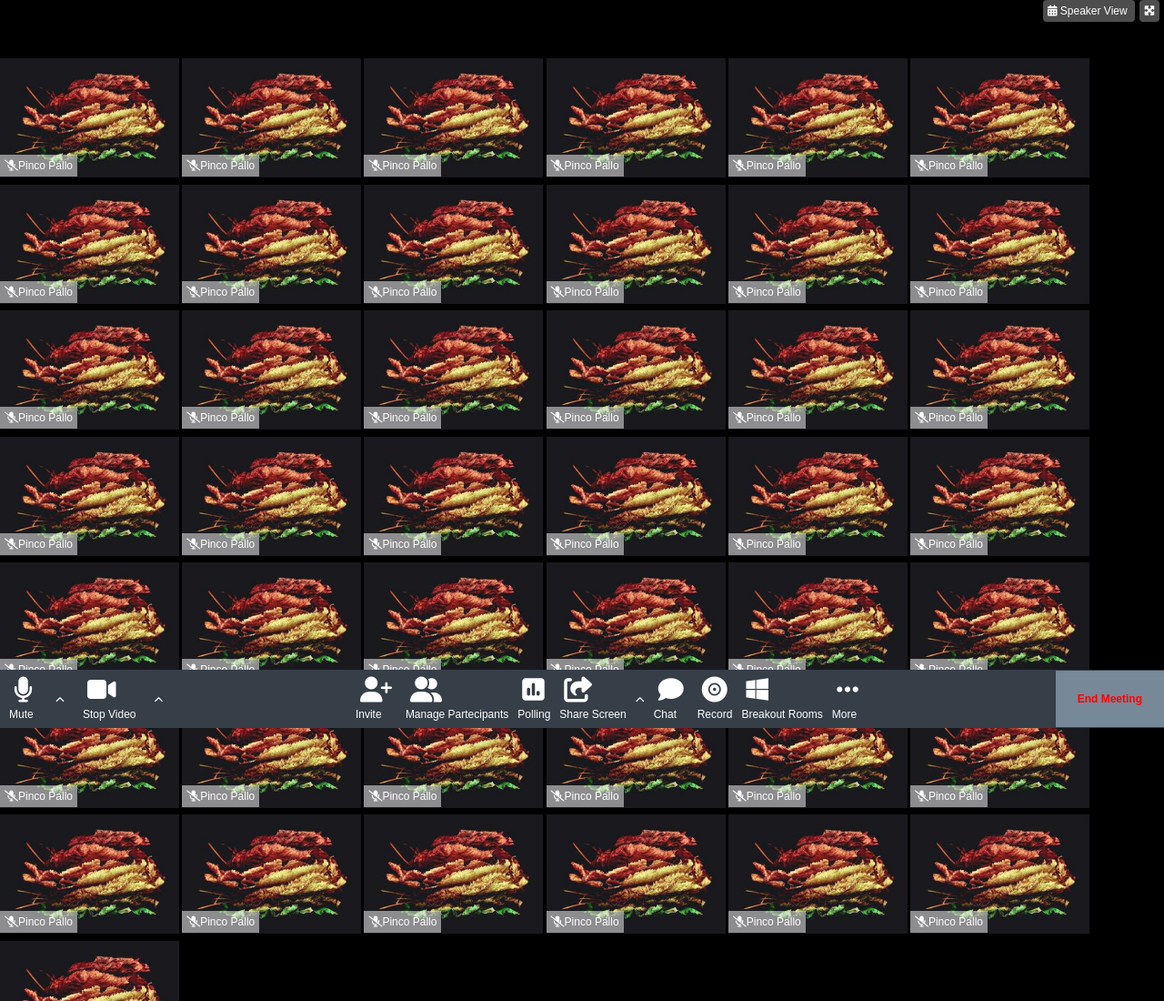
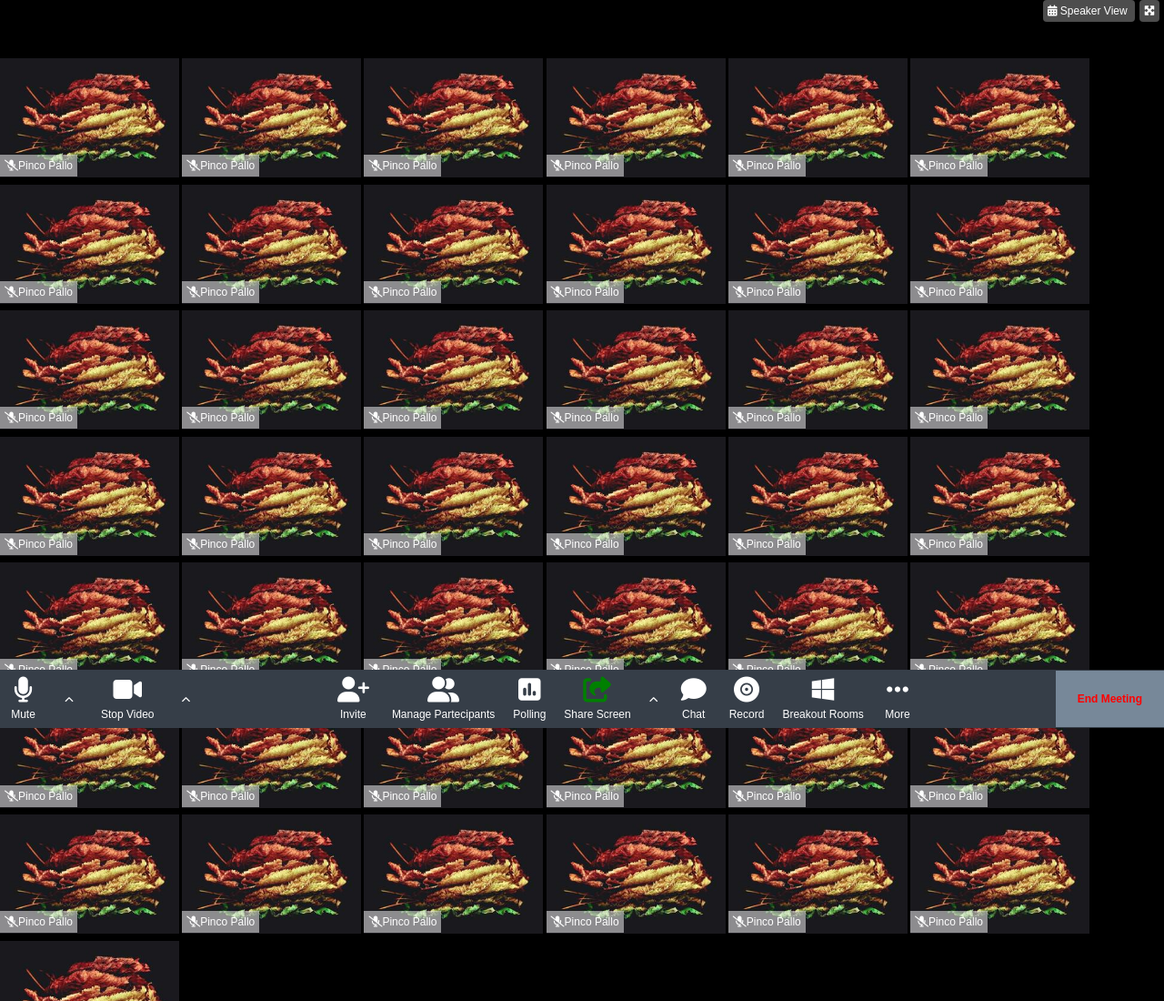
Before and after one commit to Giovanni-Palmitessa/html-css-zoom, a plain HTML site: page index.html in a window 1280 px wide. Shown: the top 1100 px of the page at 91% size. Drawn offline with Linux system fonts and the light colour scheme.

Commit message:
green icon

```diff
--- a/assets/style.css
+++ b/assets/style.css
@@ -82,12 +82,14 @@ img{
 }
 
 .icon{
-    padding-right: 10px;
+    padding-right: 20px;
+    text-align: center;
 }
 
 .icons-left .icon{
     padding-left: 10px;
 }
+
 
 .icon-big{
     font-size: 28px;
@@ -119,5 +121,8 @@ img{
     font-size: 12px;background-color: lightslategray;
     padding: 1.5rem;
     font-weight: bold;
+}
 
+.green{
+    color: green;
 }
```
